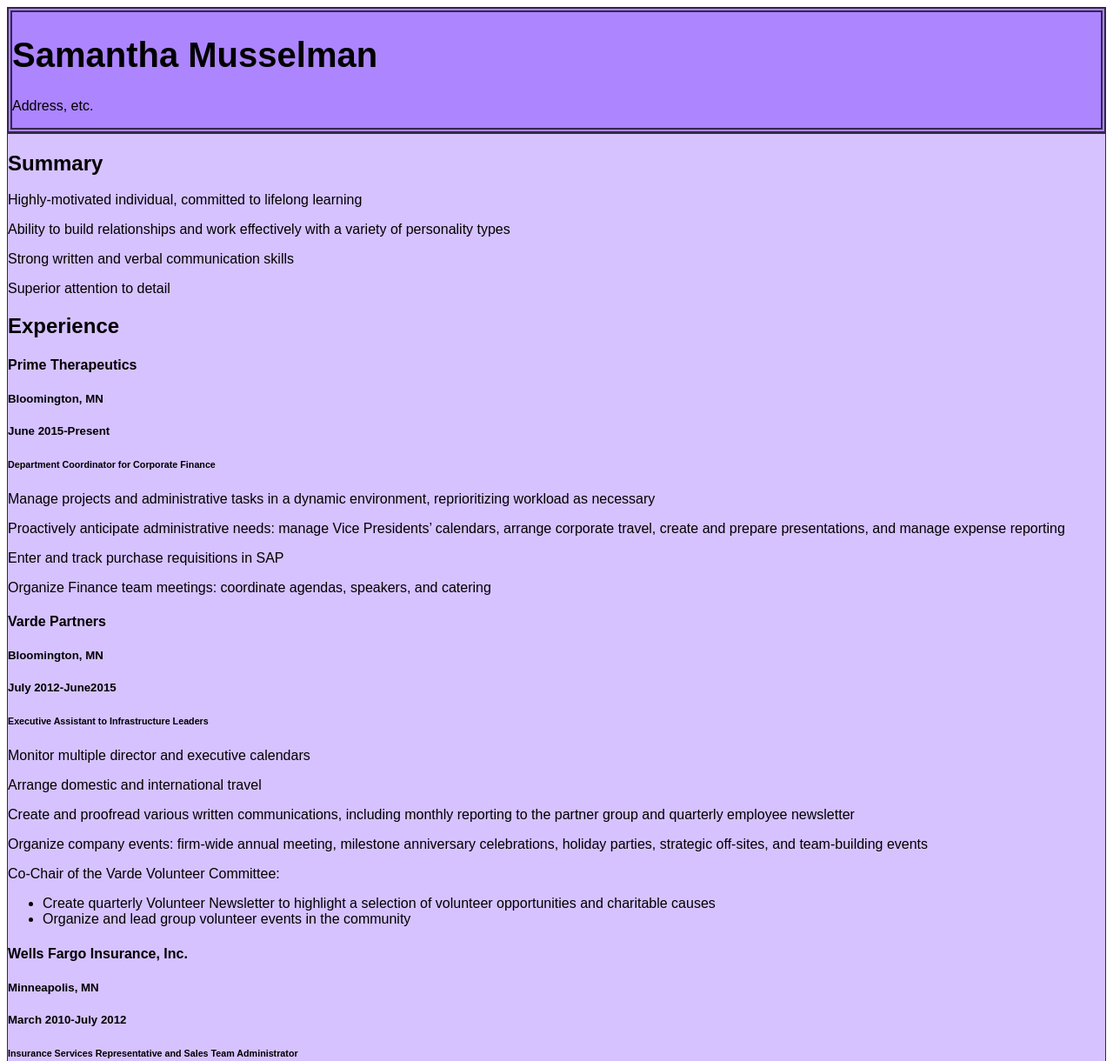
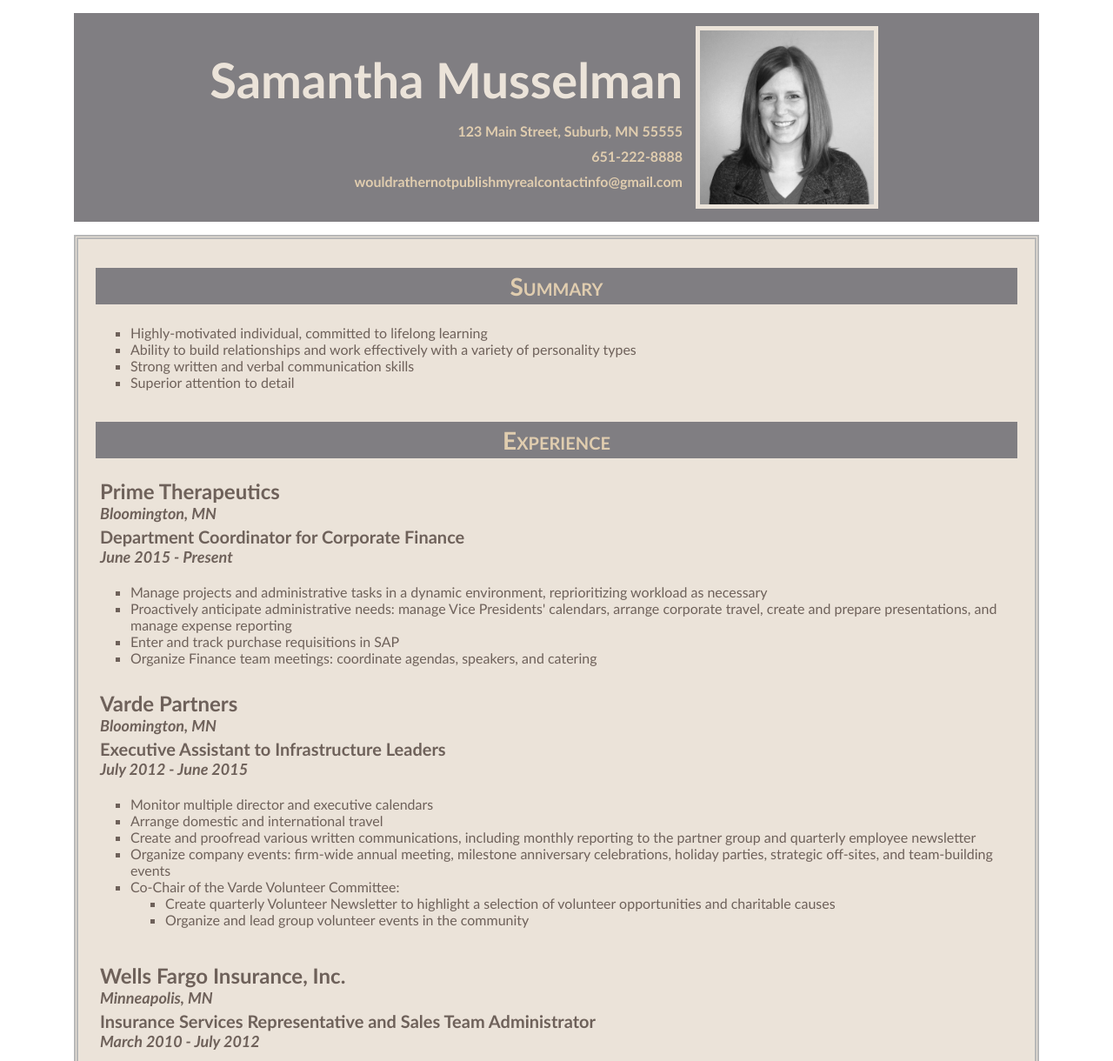
Before and after one commit to samantha212/samantha212.github.io, a plain HTML site: page index.html in a window 1280 px wide. Shown: the top 1220 px of the page at 87% size. Drawn offline with Linux system fonts and the light colour scheme.

Commit message:
Final Version
For application submission

```diff
--- a/index.html
+++ b/index.html
@@ -6,62 +6,74 @@
 
 	<body>
 		<div class="intro">
+			<img src="resume_pic.jpg" alt="Samantha Profile Picture" style="float:right;height:200px;width:200px">
 			<h1>Samantha Musselman</h1>
-			<p>Address, etc.</p>
+			<p>123 Main Street, Suburb, MN 55555</p>
+			<p>651-222-8888</p>
+			<p>wouldrathernotpublishmyrealcontactinfo@gmail.com</p>
 		</div>
 		<div class="content">
 			<div class="summary">
 				<h2>Summary</h2>
-				<p>Highly-motivated individual, committed to lifelong learning</p>
-				<p>Ability to build relationships and work effectively with a variety of personality types</p>
-				<p>Strong written and verbal communication skills</p>
-				<p>Superior attention to detail </p>
+				<ul>
+					<li>Highly-motivated individual, committed to lifelong learning</li>
+					<li>Ability to build relationships and work effectively with a variety of personality types</li>
+					<li>Strong written and verbal communication skills</li>
+					<li>Superior attention to detail</li>
+				</ul>
 			</div>
 
 			<div class="experience">
 				<h2>Experience</h2>
-					<h4>Prime Therapeutics</h4>
-					<h5>Bloomington, MN</h5>
-					<h5>June 2015-Present</h5>
-					<h6>Department Coordinator for Corporate Finance</h6>
-					<p>Manage projects and administrative tasks in a dynamic environment, reprioritizing workload as necessary</p>
-					<p>Proactively anticipate administrative needs: manage Vice Presidents’ calendars, arrange corporate travel, create and prepare presentations, and manage expense reporting</p>
-					<p>Enter and track purchase requisitions in SAP</p>
-					<p>Organize Finance team meetings: coordinate agendas, speakers, and catering</p>
+					<h4>Prime Therapeutics</h6>
+					<h6>Bloomington, MN</h6>
+					<h5>Department Coordinator for Corporate Finance</h5>
+					<h6>June 2015 - Present</h6>
+					<ul>
+						<li>Manage projects and administrative tasks in a dynamic environment, reprioritizing workload as necessary</li>
+						<li>Proactively anticipate administrative needs: manage Vice Presidents' calendars, arrange corporate travel, create and prepare presentations, and manage expense reporting</li>
+						<li>Enter and track purchase requisitions in SAP</li>
+						<li>Organize Finance team meetings: coordinate agendas, speakers, and catering</li>
+					</ul>
 
-					<h4>Varde Partners</h4>
-					<h5>Bloomington, MN</h5>
-					<h5>July 2012-June2015</h5>
-					<h6>Executive Assistant to Infrastructure Leaders</h6>
-					<p>Monitor multiple director and executive calendars</p>
-					<p>Arrange domestic and international travel</p>
-					<p>Create and proofread various written communications, including monthly reporting to the partner group and quarterly employee newsletter</p>
-					<p>Organize company events: firm-wide annual meeting, milestone anniversary celebrations, holiday parties, strategic off-sites, and team-building events</p>
-					<h7>Co-Chair of the Varde Volunteer Committee:</h7>
-						<ul>
-							<li>Create quarterly Volunteer Newsletter to highlight a selection of volunteer opportunities and charitable causes</li>
-							<li>Organize and lead group volunteer events in the community</li>
-						</ul>
+					<h4>Varde Partners</h6>
+					<h6>Bloomington, MN</h6>
+					<h5>Executive Assistant to Infrastructure Leaders</h5>
+					<h6>July 2012 - June 2015</h6>
+					<ul>
+						<li>Monitor multiple director and executive calendars</li>
+						<li>Arrange domestic and international travel</li>
+						<li>Create and proofread various written communications, including monthly reporting to the partner group and quarterly employee newsletter</li>
+						<li>Organize company events: firm-wide annual meeting, milestone anniversary celebrations, holiday parties, strategic off-sites, and team-building events</li>
+						<li>Co-Chair of the Varde Volunteer Committee:
+							<ul>
+								<li>Create quarterly Volunteer Newsletter to highlight a selection of volunteer opportunities and charitable causes</li>
+								<li>Organize and lead group volunteer events in the community</li>
+							</ul>
+						</li>
+					</ul>
 
 					<h4>Wells Fargo Insurance, Inc.</h4>
-					<h5>Minneapolis, MN</h5>
-					<h5>March 2010-July 2012</h5>
-					<h6>Insurance Services Representative and Sales Team Administrator</h6>
-					<p>Manage workflow and provide administrative support for commercial lines insurance sales team</p>
-					<p>Communicate with internal and external partners to ensure new sales and renewals are processed correctly</p>
-					<p>Process physical and electronic documents related to commercial lines customer accounts</p>
-					<p>Innovate and streamline various processes to increase efficiency and effectiveness within this role</p>
+					<h6>Minneapolis, MN</h6>
+					<h5>Insurance Services Representative and Sales Team Administrator</h5>
+					<h6>March 2010 - July 2012</h6>
+					<ul>
+						<li>Manage workflow and provide administrative support for commercial lines insurance sales team</li>
+						<li>Communicate with internal and external partners to ensure new sales and renewals are processed correctly</li>
+						<li>Process physical and electronic documents related to commercial lines customer accounts</li>
+						<li>Innovate and streamline various processes to increase efficiency and effectiveness within this role</li>
+					</ul>
 			</div>
 
 			<div class="education">
 				<h2>Education</h2>
 				<h4>Bachelor of Science, Marketing</h4>
 				<h5>Metropolitan State University - St. Paul, MN</h5>
-				<p>Cumulative GPA 3.97</p>
+				<h6>Cumulative GPA 3.97</h6>
 
-				<h2>Associate of Arts, English Literature</h2>
-				<h4>Northwestern College - Roseville, MN</h2>
-				<p>Cumulative GPA 3.94</p>
+				<h4>Associate of Arts, English Literature</h4>
+				<h5>Northwestern College - Roseville, MN</h5>
+				<h6>Cumulative GPA 3.94</h6>
 			</div>
 		</div>
 	</body>
--- a/stylesheet.css
+++ b/stylesheet.css
@@ -1,26 +1,104 @@
 .intro {
-	font-family: Arial;
-	background-color: #AD85FF;
-	border-style: double;
-	border-width: 6px;
-	border-color: #34284C;
+	font-family: Candara, Helvetica, sans-serif;
+	background-color: #807E82;
+	padding: 5px;
+	margin-top: 15px;
+	margin-bottom: 15px;
+	margin-right: auto;
+	margin-left: auto;
+	height: 230px;
+	width: 1100px;
+}
+
+.intro img{
+	border-style: solid;
+	border-color: #EBE3D9;
+	border-width: 5px;
+	margin-left: 15px;
+	margin-top: 10px;
+	margin-bottom: 10px;
+	margin-right: 180px;
 }
 
 .intro h1{
-	font-size: 40px;
-	font-style: bold;
-	font-color: #FFFFFF;
+	font-size: 56px;
+	color: #EBE3D9;
+	text-align: right;
+	font-weight: bold;
+	padding-right: 40px;
+	margin-bottom: 4px;
 }
 
 .intro p{
 	font-size: 16px;
-	font-color: #FOFOFO;
+	color: #E0CDAF;
+	text-align: right;
+	padding-right: 30px;
+	font-weight: bold;
+	margin-bottom: -6px;
 }
 
 .content{
-	font-family: Arial;
-	background-color: #D6C2FF;
-	border-style: solid;
-	border-width: 1px;
-	border-color: #34284C;
+	font-family: Candara, Helvetica, sans-serif;
+	background-color: #EBE3D9;
+	border-style: double;
+	border-width: 5px;
+	border-color: #B8B8B8;
+	padding-top: 10px;
+	padding-left: 20px;
+	padding-bottom: 20px;
+	padding-right: 20px;
+	margin-top: 0px;
+	margin-bottom: 15px;
+	margin-right: auto;
+	margin-left: auto;
+	width: 1060px;
 }
+
+.content h2{
+	font-variant: small-caps;
+	font-size: 28px;
+	color: #E0CDAF;
+	background-color: #807E82;
+	text-align: center;
+	padding-top: 4px;
+	padding-bottom: 4px;
+}
+
+.content ul{
+	list-style-type: square;
+	padding-top: 0px;
+	padding-bottom: 12px;
+	color: #6E615A;
+}
+
+.content h4{
+	font-size: 24px;
+	font-weight: bold;
+	margin-top: 15px;
+	margin-bottom: 0px;
+	margin-left: 5px;
+	color: #6E615A;
+}
+
+.content h5{
+	font-size: 20px;
+	font-weight: bold;
+	padding-top: 0px;
+	padding-bottom: 0px;
+	margin-top: 0px;
+	margin-bottom: 0px;
+	margin-left: 5px;
+	color: #6E615A;
+}
+
+.content h6{
+	font-size: 18px;
+	font-style: italic;
+	padding-top: 0px;
+	padding-bottom: 4px;
+	margin-top: 0px;
+	margin-bottom: 0px;
+	margin-left: 5px;
+	color: #6E615A;
+}
```
Also changed, not shown: resume_pic.jpg (added).
